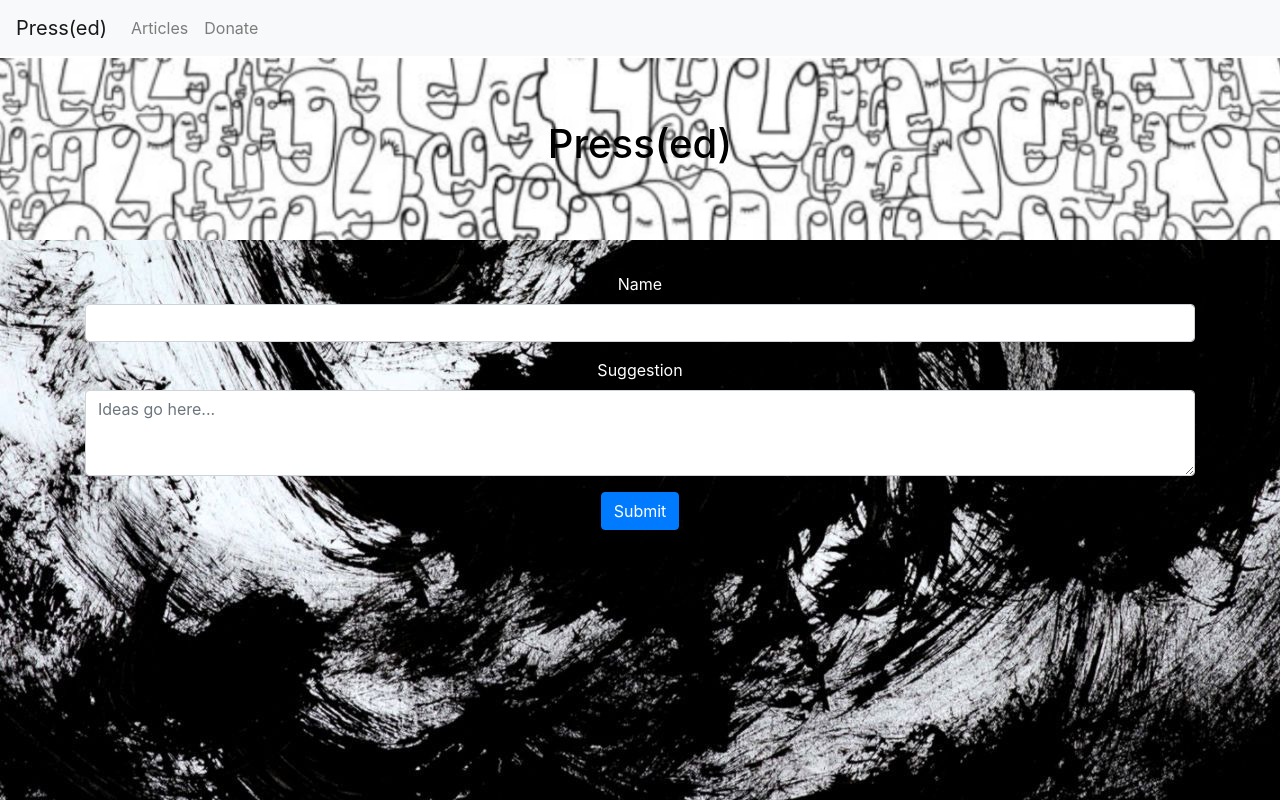
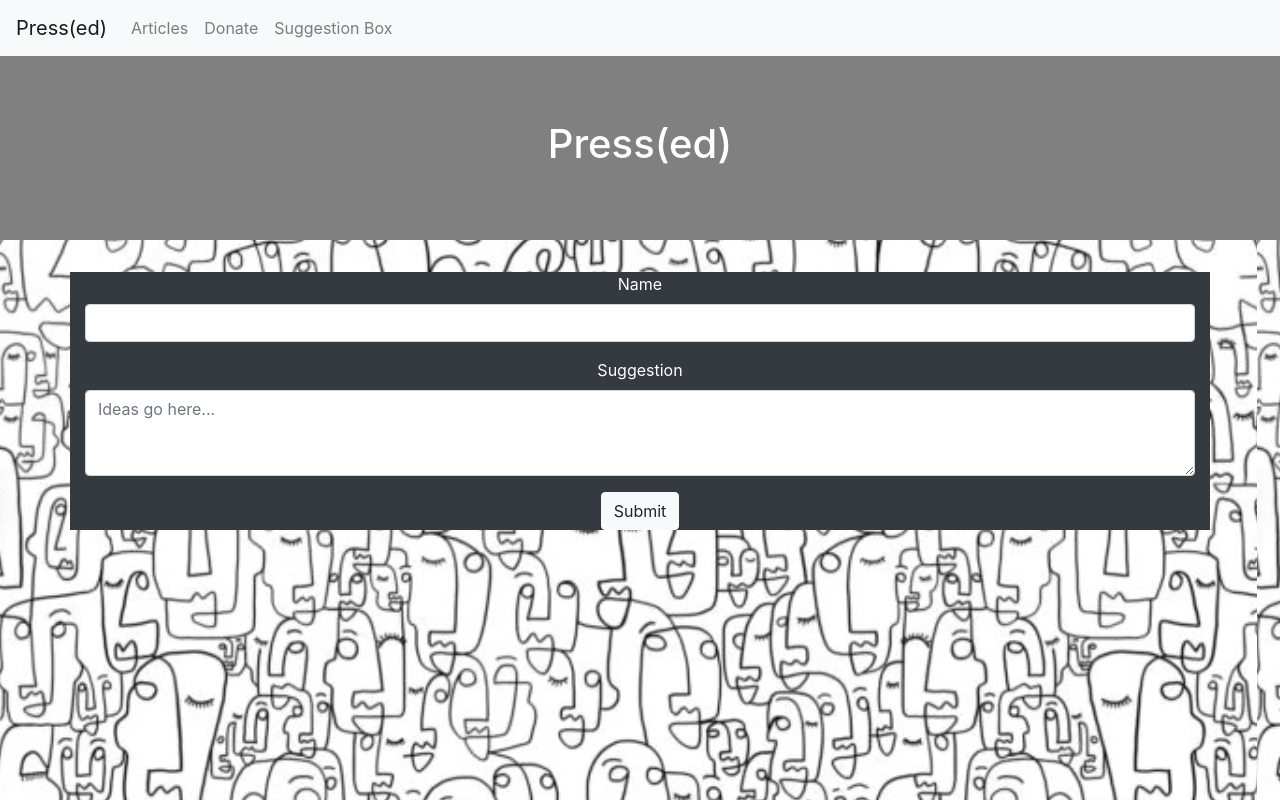
Before and after one commit to KelseyCortez/Pressed-React, a React (Create React App) app: page /suggestions in a window 1280 px wide. Built offline with nearby package versions, Linux system fonts and the light colour scheme.

Commit message:
rerouting

```diff
--- a/src/App.css
+++ b/src/App.css
@@ -3,15 +3,15 @@
 
 }
 .jumbotron{
-	background-image: url('./components/faces.png');
+	background-color: grey;
   background-size: cover;
-  color: black;
+  /* color: black; */
 
 }
 
 
 body {
-  background-image: url('./components/bw.jpg');
+  background-image: url('./components/faces.png');
   /* background-repeat: inherit; */
   /* background-size: cover; */
   color: white;
--- a/src/App.js
+++ b/src/App.js
@@ -6,7 +6,6 @@ import CharityNav from './components/CharityNav';
 import Articles from './components/Articles';
 import Jumbotron from './components/Jumbotronheader';
 import Suggestions  from './components/Suggestions';
-// import { Nav, Navbar, Form, Button, FormControl } from 'react-bootstrap';
 
 
 function App() {
@@ -20,8 +19,7 @@ function App() {
         <Route path='/charitynav' component={CharityNav}></Route>
         <Route path='/articles' component={Articles}></Route>
         <Route path='/suggestions' component={Suggestions}></Route>
-
-      </Switch>
+        </Switch>
       </BrowserRouter>
 
     </div>
--- a/src/components/Home.jsx
+++ b/src/components/Home.jsx
@@ -10,9 +10,9 @@ export default class Home extends Component {
       <Navbar bg="light" variant="light">
         <Navbar.Brand href="/">Press(ed)</Navbar.Brand>
         <Nav className="mr-auto">
-          {/* <Nav.Link href="/">Home</Nav.Link> */}
           <Nav.Link href="/articles">Articles</Nav.Link>
           <Nav.Link href="/charitynav">Donate</Nav.Link>
+          <Nav.Link href="/suggestions">Suggestion Box</Nav.Link>
         </Nav>
       </Navbar>
             </div>
--- a/src/components/Suggestions.jsx
+++ b/src/components/Suggestions.jsx
@@ -24,8 +24,8 @@ export default class Suggestions extends Component {
     }
     render() {
         return (
-            <Container>
-                <Form onSubmit={this.handleSubmit}>
+            <Container className="bg-dark text-white">
+                <Form  onSubmit={this.handleSubmit}>
                     <Form.Group controlId="exampleForm.ControlInput1">
                         <Form.Label>Name</Form.Label>
                         <Form.Control type="name" name='name' value={this.state.name} onChange={this.handleChange} />
@@ -34,7 +34,7 @@ export default class Suggestions extends Component {
                         <Form.Label>Suggestion</Form.Label>
                         <Form.Control as="textarea" rows="3" placeholder="Ideas go here..." name='idea' value={this.state.idea} onChange={this.handleChange} />
                     </Form.Group>
-                    <Button type='submit'>Submit</Button>
+                    <Button variant="light" type='submit'>Submit</Button>
                 </Form>
             </Container>
         )
```
